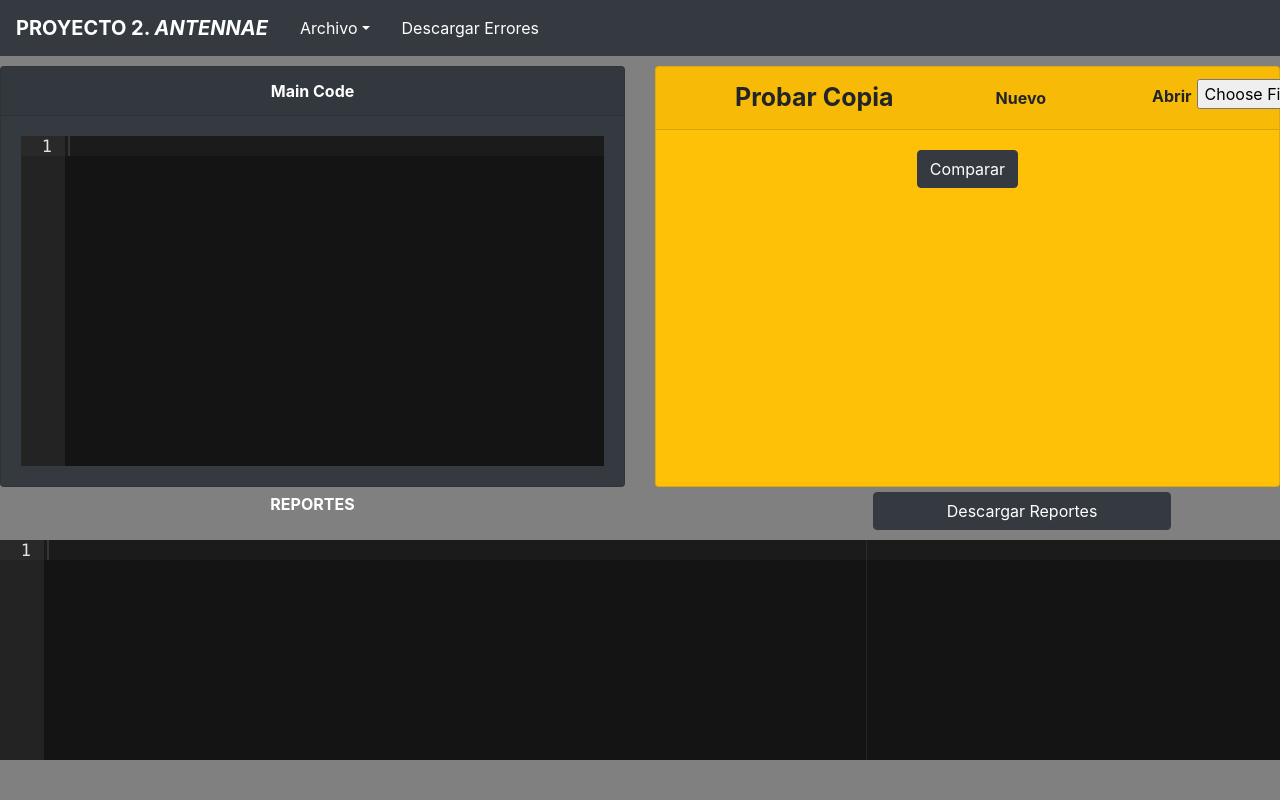
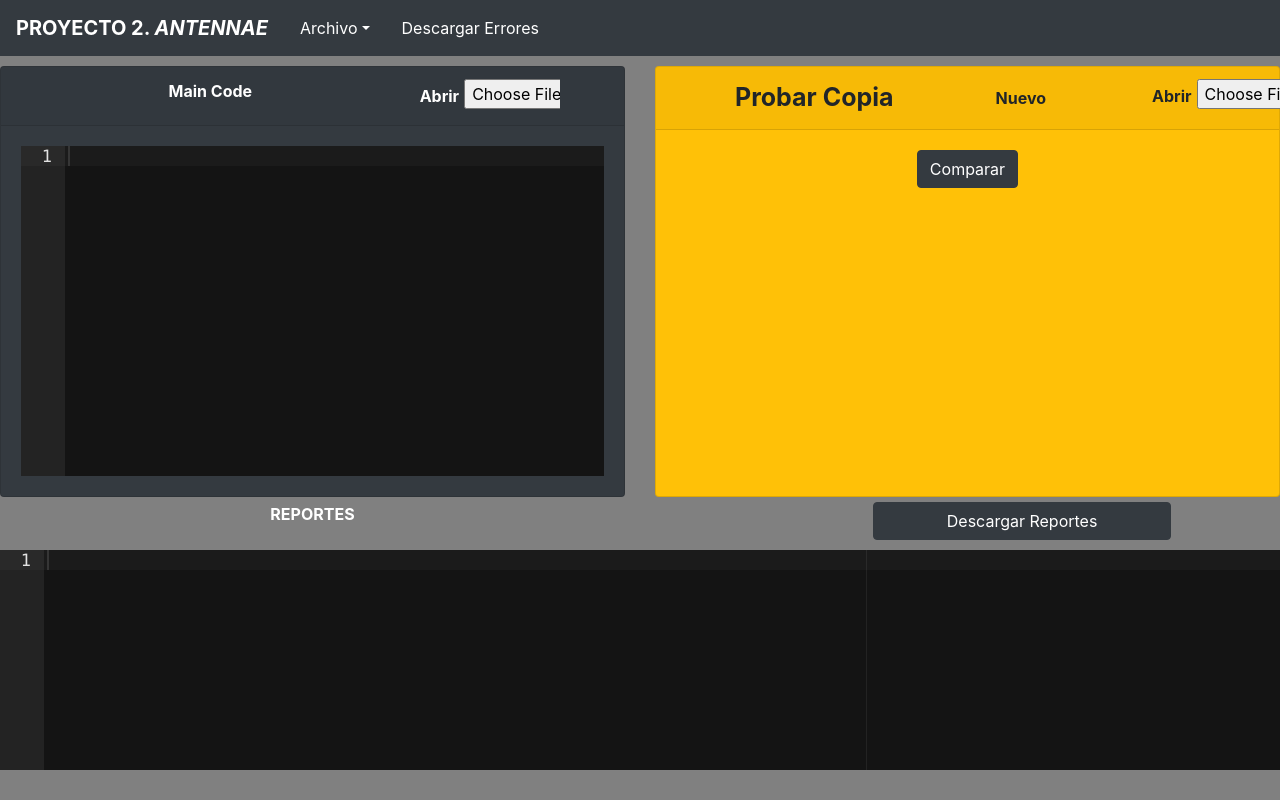
Before and after one commit to ManuelMiranda99/-OLC1-Proyecto2_201807394, a plain HTML site: page Client/index.html in a window 1280 px wide. Drawn offline with nearby package versions, Linux system fonts and the light colour scheme.

Commit message:
Cargar archivo a Main
Carga de archivo y muestra de archivo en el main

```diff
--- a/Client/index.html
+++ b/Client/index.html
@@ -47,7 +47,16 @@
                 <div class="col-sm-12 col-md-12 col-lg-6">
                     <div class="card text-white bg-dark font-weight-bold">
                         <div class="card-header text-center">
-                            Main Code
+                            <div class="row">
+                                <div class="col-lg-8">
+                                    Main Code
+                                </div>
+
+                                <div class="colr-lg-4">
+                                    <label style="margin: 5px;">Abrir</label>
+                                    <span><input type="file" name="mi-file" id="mi-file" accept=".java" onchange="openMainFile(this.files)"></span>
+                                </div>
+                            </div>
                         </div>
                         <div class="card-body">
                             <div class="tab-pane fade show active" id="t1">
--- a/Client/js/index.js
+++ b/Client/js/index.js
@@ -1,4 +1,4 @@
-
+// INFO: AST only for the main code
 var countOfTabs = 0;
 var copyEditorList = new Array();
 var actualEditor;
@@ -48,6 +48,16 @@ function openFile(files){
     file.clear;
 }
 
+function openMainFile(files){
+    var file = files[0];
+    var reader = new FileReader();
+    reader.onload = function(e){
+        mainEditor.setValue(e.target.result);
+    };
+    reader.readAsText(file);
+    file.clear;
+}
+
 function compareCode(){
     var mainText = mainEditor.getValue();
     if(copyEditorList.length == 0){
```
